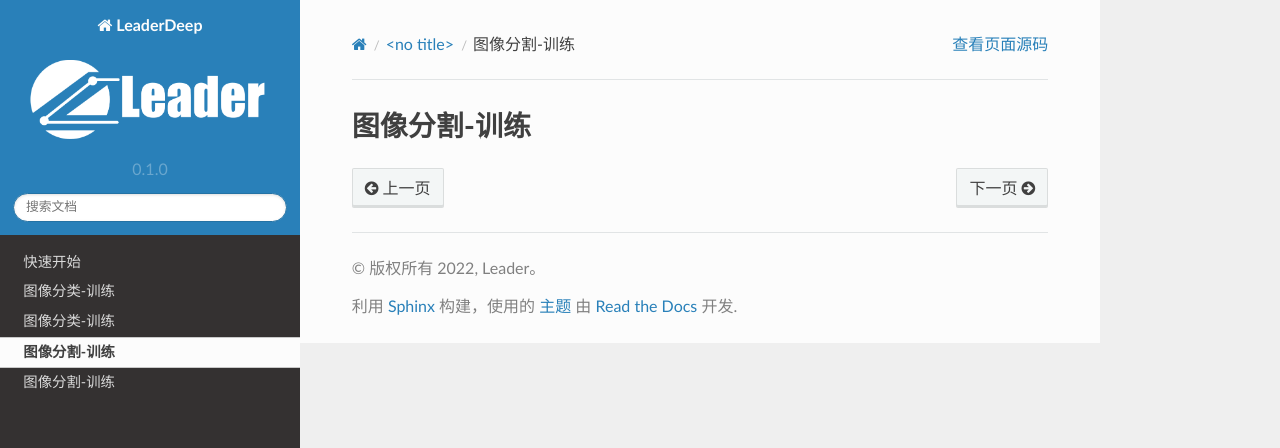
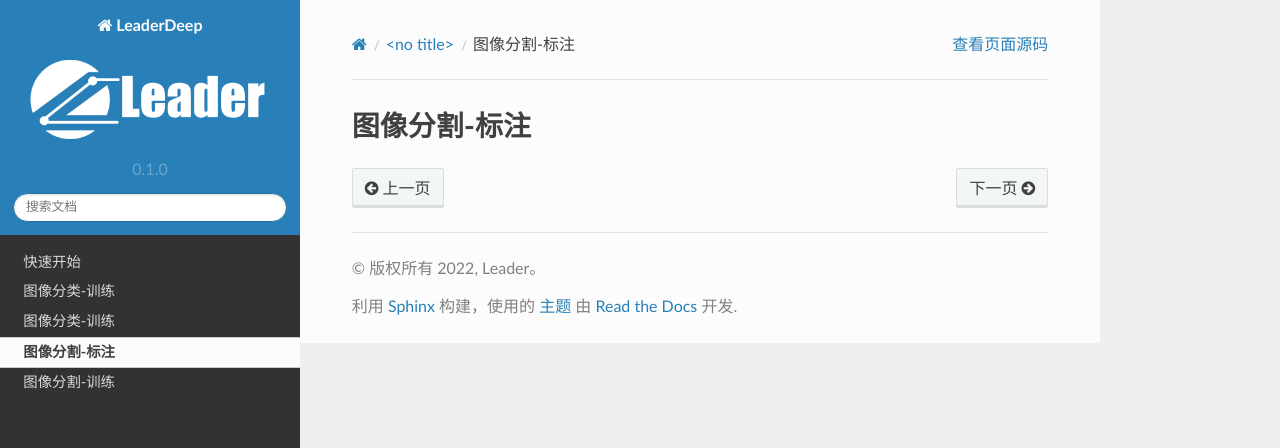
Before and after one commit to BingGitCn/LeaderDeepDocus, a Sphinx documentation site: the page built from docs/source/tutorials/label_seg.md, in a window 1280 px wide. Shown: the top 448 px of the page. Built offline with Sphinx 7.4.7 and the Read the Docs theme 2.0.0, drawn with Linux system fonts in a browser that asks for light colours.

Commit message:
Update label_seg.md

```diff
--- a/docs/source/tutorials/label_seg.md
+++ b/docs/source/tutorials/label_seg.md
@@ -1 +1 @@
-# 图像分割-训练
+# 图像分割-标注
```
